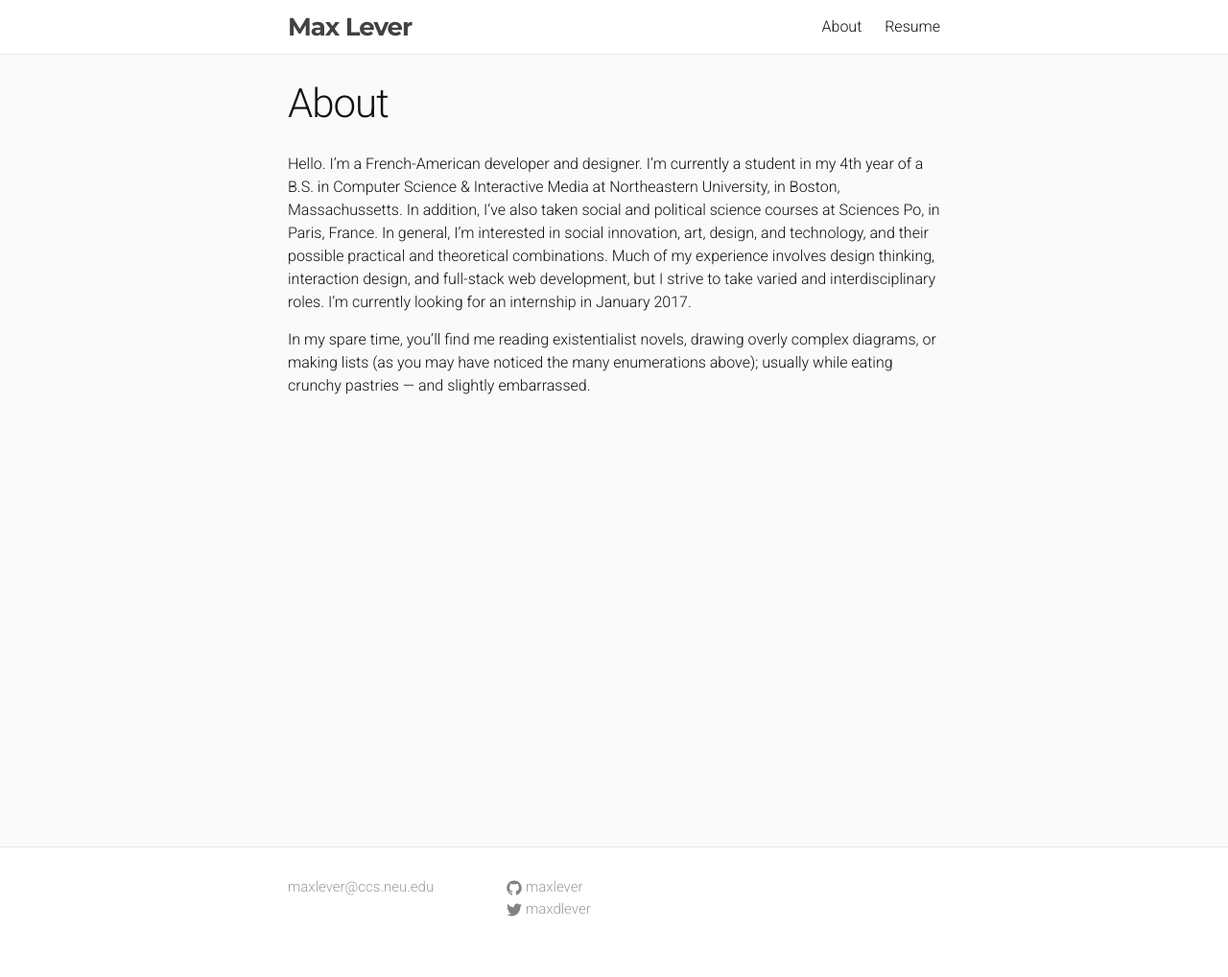
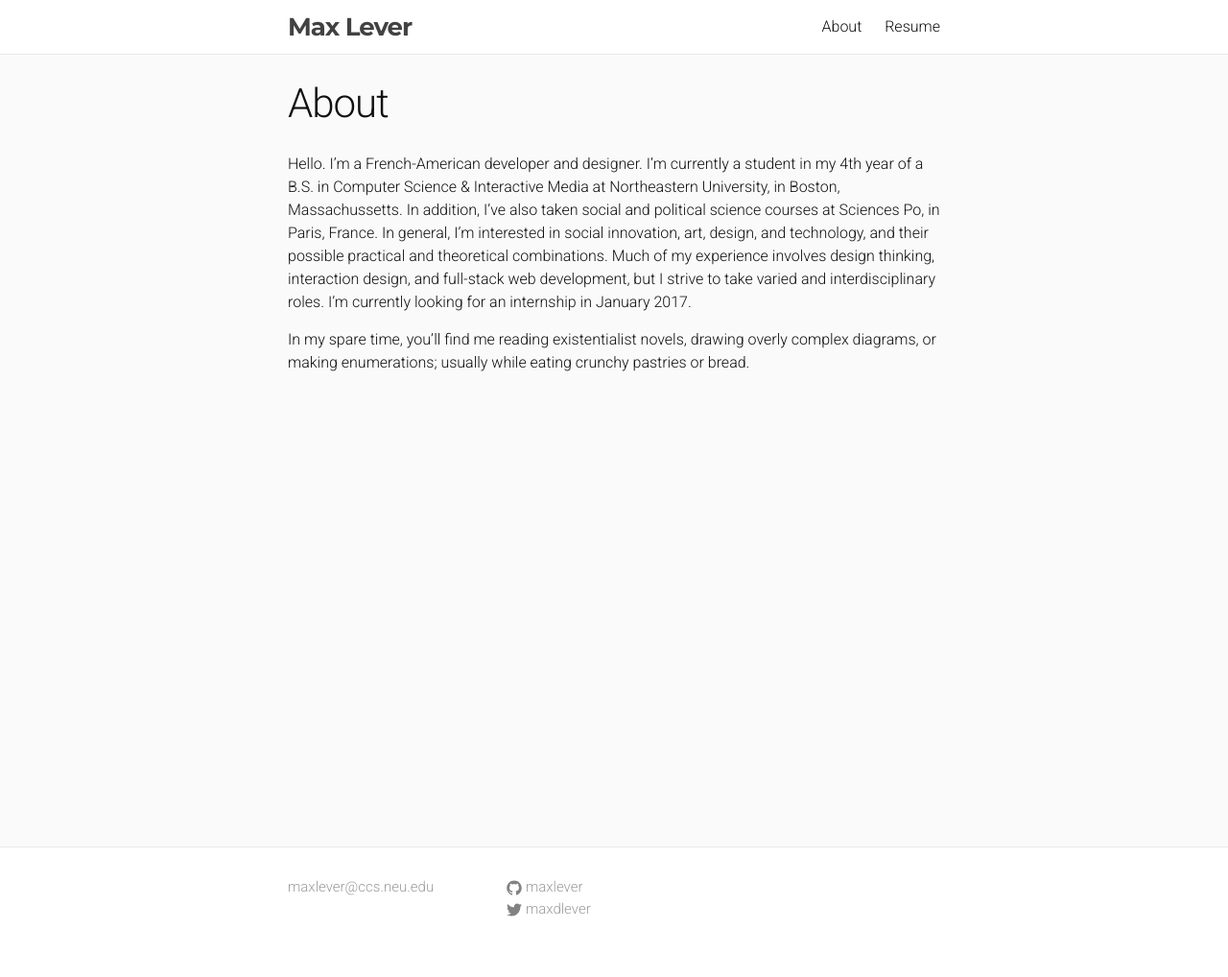
Before and after one commit to maxlever/maxlever.me, a Jekyll site: the page built from about.md, in a window 1280 px wide. Shown: the whole page at 96% size. Built offline with Jekyll 4.4.1, drawn with Linux system fonts in a browser that asks for light colours.

Commit message:
Less self-doubt

```diff
--- a/about.md
+++ b/about.md
@@ -6,4 +6,4 @@ permalink: /about/
 
 Hello. I'm a French-American developer and designer. I'm currently a student in my 4th year of a B.S. in Computer Science & Interactive Media at Northeastern University, in Boston, Massachussetts. In addition, I've also taken social and political science courses at Sciences Po, in Paris, France. In general, I'm interested in social innovation, art, design, and technology, and their possible practical and theoretical combinations. Much of my experience involves design thinking, interaction design, and full-stack web development, but I strive to take varied and interdisciplinary roles. I'm currently looking for an internship in January 2017.
 
-In my spare time, you'll find me reading existentialist novels, drawing overly complex diagrams, or making lists (as you may have noticed the many enumerations above); usually while eating crunchy pastries — and slightly embarrassed.
+In my spare time, you'll find me reading existentialist novels, drawing overly complex diagrams, or making enumerations; usually while eating crunchy pastries or bread.
```
